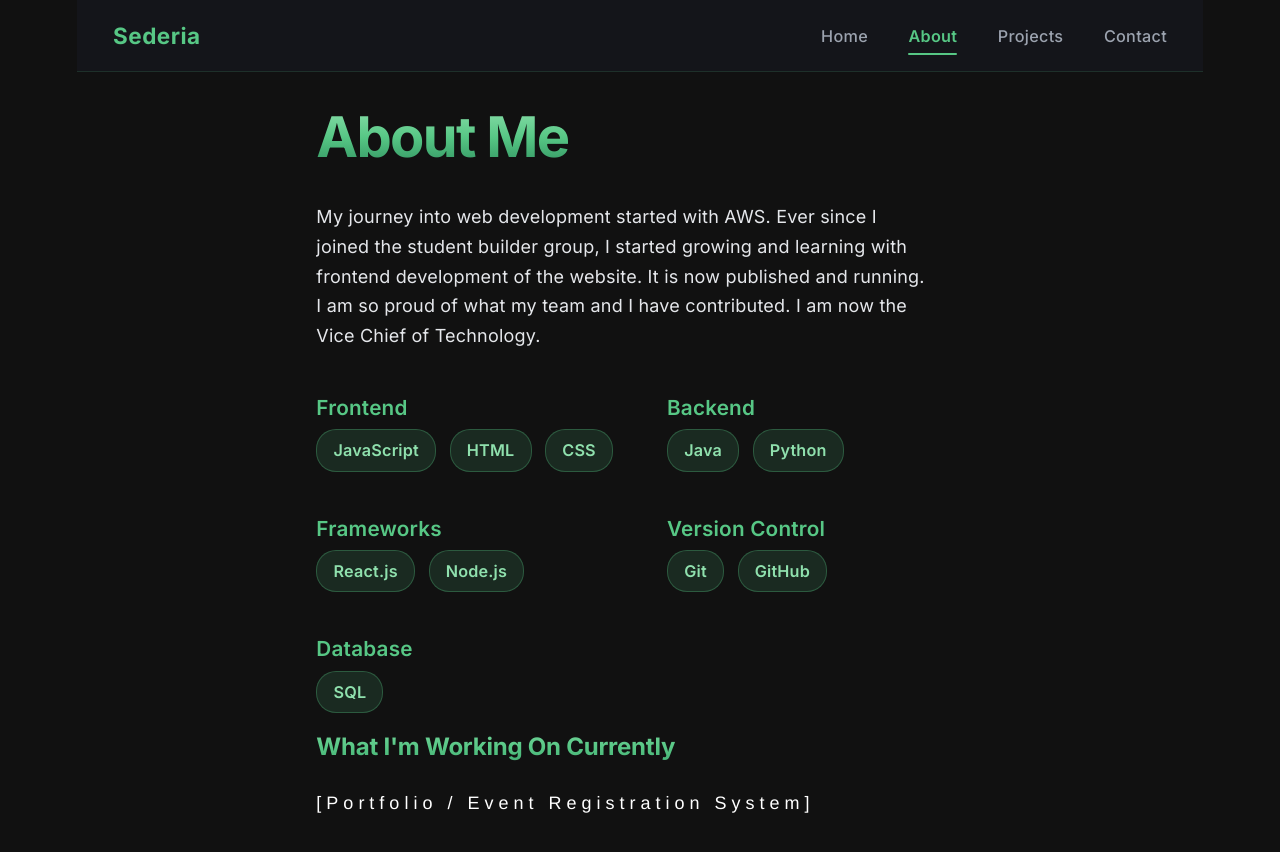
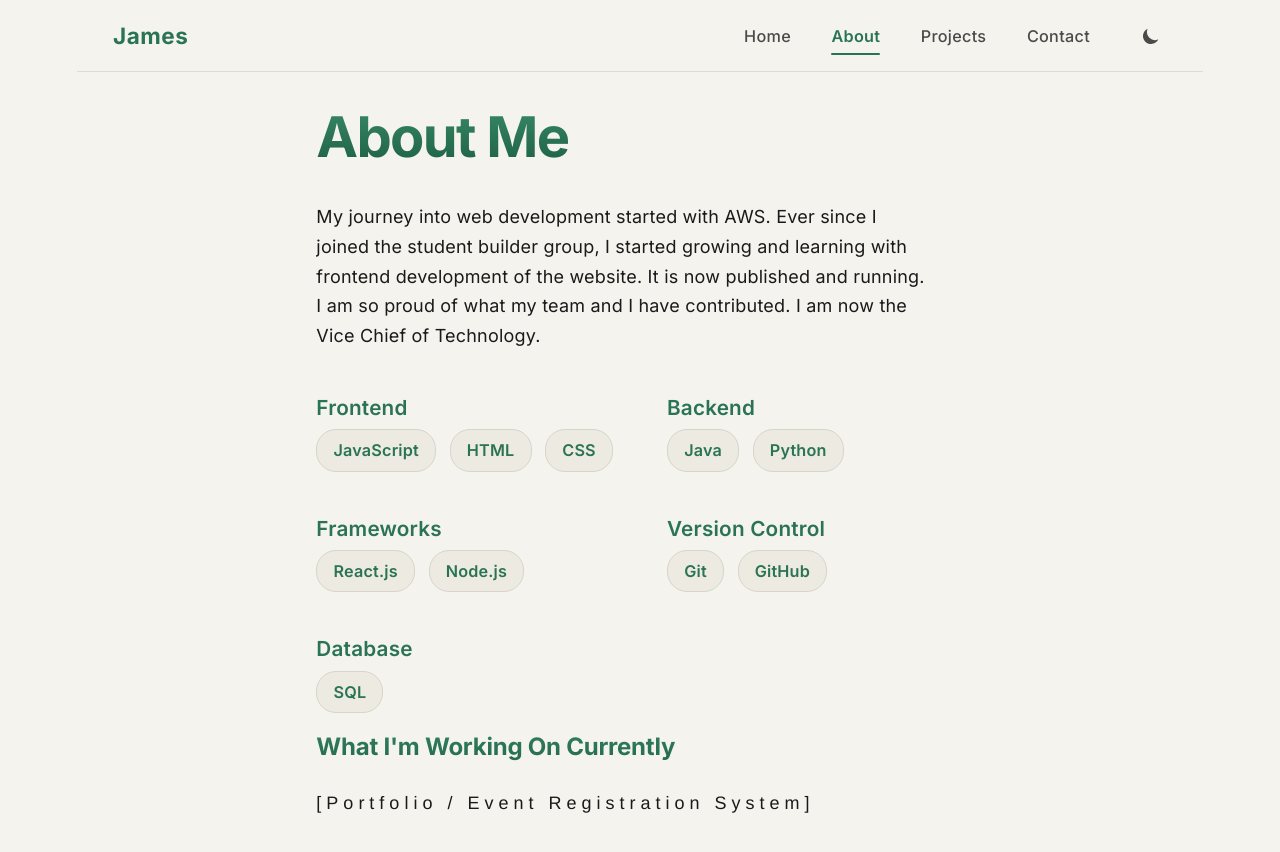
Before and after one commit to james-sed/my-portfolio, a React (Vite) app: page /about in a window 1280 px wide. Shown: the top 852 px of the page. Built offline with nearby package versions, Linux system fonts and the light colour scheme.

Commit message:
Light and dark mode

```diff
--- a/index.html
+++ b/index.html
@@ -11,6 +11,22 @@
   </head>
   <body>
     <div id="root"></div>
+    <script>
+      (function () {
+        try {
+          var stored = localStorage.getItem("theme");
+          var theme =
+            stored === "light" || stored === "dark"
+              ? stored
+              : window.matchMedia("(prefers-color-scheme: dark)").matches
+                ? "dark"
+                : "light";
+          if (theme === "dark") {
+            document.documentElement.classList.add("dark");
+          }
+        } catch (e) {}
+      })();
+    </script>
     <script type="module" src="/src/main.jsx"></script>
   </body>
 </html>
--- a/src/App.css
+++ b/src/App.css
@@ -186,7 +186,7 @@
 .header-landing{
   font-family: var(--heading);
   font-weight: bolder;
-  background: linear-gradient(180deg, #8fe0ad 0%, #57C785 50%, #2e8f5e 100%);
+  background: var(--landing-grad);
   background-clip: text;
   -webkit-background-clip: text;
   color: transparent;
@@ -200,10 +200,11 @@
   position: sticky;
   top: 0;
   z-index: 100;
-  background: rgba(22, 23, 29, 0.85);
+  background: var(--nav-bg);
   backdrop-filter: blur(12px);
   -webkit-backdrop-filter: blur(12px);
-  border-bottom: 1px solid rgba(87, 199, 133, 0.15);
+  border-bottom: 1px solid var(--nav-border);
+  transition: background-color 0.3s ease, border-color 0.3s ease;
 }
 
 .navbar-inner {
@@ -220,20 +221,20 @@
   font-size: 1.25rem;
   font-weight: 700;
   letter-spacing: 0.5px;
-  color: #57C785;
+  color: var(--accent);
   text-decoration: none;
   transition: color 0.25s ease;
 }
 
 .navbar-wordmark:hover {
-  color: #8fe0ad;
+  color: var(--accent-hover);
 }
 
 .navbar-toggle {
   display: none;
   background: none;
   border: none;
-  color: #e5e7eb;
+  color: var(--toggle-col);
   cursor: pointer;
   padding: 4px;
   line-height: 1;
@@ -251,7 +252,7 @@
   font-size: 0.9rem;
   font-weight: 500;
   letter-spacing: 0.3px;
-  color: #9ca3af;
+  color: var(--nav-link);
   text-decoration: none;
   padding: 0.25rem 0;
   transition: color 0.25s ease;
@@ -264,13 +265,13 @@
   bottom: -2px;
   width: 0;
   height: 2px;
-  background: #57C785;
+  background: var(--accent);
   border-radius: 1px;
   transition: width 0.3s ease;
 }
 
 .navbar-links a:hover {
-  color: #f3f4f6;
+  color: var(--nav-link-hover);
 }
 
 .navbar-links a:hover::after {
@@ -278,13 +279,49 @@
 }
 
 .navbar-links a.active {
-  color: #57C785;
+  color: var(--accent);
   font-weight: 600;
 }
 
 .navbar-links a.active::after {
   width: 100%;
-  background: #57C785;
+  background: var(--accent);
+}
+
+.theme-toggle {
+  display: inline-flex;
+  align-items: center;
+  justify-content: center;
+  background: none;
+  border: none;
+  color: var(--nav-link);
+  cursor: pointer;
+  padding: 6px;
+  margin-left: 0.25rem;
+  border-radius: 8px;
+  line-height: 1;
+  transition: color 0.3s ease, background-color 0.3s ease, transform 0.3s ease;
+}
+
+.theme-toggle:hover {
+  color: var(--accent);
+  background: var(--accent-bg);
+}
+
+.theme-toggle:focus-visible {
+  outline: 2px solid var(--accent);
+  outline-offset: 2px;
+}
+
+.theme-toggle-icon {
+  display: flex;
+  align-items: center;
+  justify-content: center;
+  transition: transform 0.4s cubic-bezier(0.4, 0, 0.2, 1), color 0.3s ease;
+}
+
+.theme-toggle:hover .theme-toggle-icon {
+  transform: rotate(20deg) scale(1.1);
 }
 
 @media (max-width: 768px) {
@@ -305,8 +342,8 @@
     justify-content: flex-start;
     gap: 0;
     padding: 5rem 2rem 2rem;
-    background: #16171d;
-    border-left: 1px solid rgba(87, 199, 133, 0.15);
+    background: var(--menu-bg);
+    border-left: 1px solid var(--nav-border);
     transform: translateX(100%);
     transition: transform 0.3s cubic-bezier(0.4, 0, 0.2, 1);
     z-index: 200;
@@ -320,7 +357,13 @@
     width: 100%;
     font-size: 1.1rem;
     padding: 1rem 0;
-    border-bottom: 1px solid rgba(255, 255, 255, 0.06);
+    border-bottom: 1px solid var(--divider-muted);
+  }
+
+  .theme-toggle {
+    margin-left: 0;
+    margin-top: 1rem;
+    align-self: flex-start;
   }
 
   .navbar-links a::after {
@@ -342,6 +385,10 @@
   letter-spacing: 5px;
 }
 
+.about-me-container .header-description {
+  color: var(--text-h);
+}
+
 .header-container{
   margin-top: 50px;
   padding: 20px 20px 20px 20px;
@@ -353,7 +400,7 @@
 
 .strong-words{
   font-style: italic;
-  color: #c5e704;
+  color: var(--strong-words);
   font-weight: bolder;
 }
 
@@ -372,7 +419,7 @@
   text-align: left;
   max-width: 34rem;
   margin: 0 0 2.5rem;
-  color: #e5e7eb;
+  color: var(--text-h);
   font-family: var(--sans);
   letter-spacing: 0.2px;
   line-height: 1.65;
@@ -406,9 +453,9 @@
 }
 
 .skills-list li {
-  background-color: rgba(87, 199, 133, 0.14);
-  color: #8fe0ad;
-  border: 1px solid rgba(87, 199, 133, 0.3);
+  background-color: var(--accent-soft);
+  color: var(--accent-text);
+  border: 1px solid var(--accent-soft-border);
   font-family: var(--sans);
   font-size: 0.9rem;
   font-weight: 600;
@@ -418,16 +465,16 @@
 }
 
 .skills-list li:hover{
-  background-color: rgba(87, 199, 133, 0.28);
-  color: #eafff2;
-  border-color: rgba(87, 199, 133, 0.6);
+  background-color: var(--accent-soft-hover);
+  color: var(--accent-text-hover);
+  border-color: var(--accent-soft-border-hover);
 }
 
 .headers-about{
   text-align: left;
   font-weight: 600;
   font-family: var(--heading);
-  color: #57C785;
+  color: var(--accent);
   font-size: 1.15rem;
   letter-spacing: 0.2px;
 }
@@ -453,36 +500,37 @@
   display: flex;
   flex-direction: column;
   gap: 1rem;
-  background: #1c1c24;
-  border: 1px solid #2a2a36;
+  background: var(--card-bg);
+  border: 1px solid var(--card-border);
   border-radius: 12px;
   padding: 2rem;
-  box-shadow: inset 0 1px 0 rgba(255, 255, 255, 0.04);
+  box-shadow: inset 0 1px 0 var(--card-highlight);
+  transition: background-color 0.3s ease, border-color 0.3s ease;
 }
 
 .contact-input,
 .contact-textarea {
   width: 100%;
   padding: 0.75rem 1rem;
-  background: #14141a;
-  border: 1px solid #2a2a36;
+  background: var(--input-bg);
+  border: 1px solid var(--card-border);
   border-radius: 8px;
-  color: #f3f4f6;
+  color: var(--input-text);
   font-family: var(--sans);
   font-size: 0.95rem;
   outline: none;
-  transition: border-color 0.2s ease;
+  transition: border-color 0.2s ease, background-color 0.3s ease, color 0.3s ease;
   box-sizing: border-box;
 }
 
 .contact-input::placeholder,
 .contact-textarea::placeholder {
-  color: #6b7280;
+  color: var(--placeholder);
 }
 
 .contact-input:focus,
 .contact-textarea:focus {
-  border-color: #f5a623;
+  border-color: var(--focus-color);
 }
 
 .contact-textarea {
@@ -514,7 +562,7 @@
 
 .socials-label {
   margin: 2.5rem 0 1rem;
-  color: #6b7280;
+  color: var(--muted-text);
   font-size: 0.85rem;
   letter-spacing: 0.5px;
   text-transform: uppercase;
@@ -533,22 +581,22 @@
   width: 44px;
   height: 44px;
   border-radius: 10px;
-  background: #1c1c24;
-  border: 1px solid #2a2a36;
-  color: #9ca3af;
+  background: var(--card-bg);
+  border: 1px solid var(--card-border);
+  color: var(--nav-link);
   text-decoration: none;
   transition: color 0.2s ease, border-color 0.2s ease, background-color 0.2s ease;
 }
 
 .social-icon-btn:hover {
-  color: #f5a623;
-  border-color: #f5a623;
+  color: var(--focus-color);
+  border-color: var(--focus-color);
   background: rgba(245, 166, 35, 0.08);
 }
 
 .form-sub-confirm {
   font-family: var(--heading);
-  color: #f3f4f6;
+  color: var(--text-h);
   font-weight: 600;
   font-size: 1.5rem;
   display: flex;
--- a/src/components/Navbar.jsx
+++ b/src/components/Navbar.jsx
@@ -1,9 +1,11 @@
 import { NavLink, Link } from "react-router-dom";
 import { useState } from "react";
-import { HiMenu, HiX } from "react-icons/hi";
+import { HiMenu, HiX, HiSun, HiMoon } from "react-icons/hi";
+import { useTheme } from "../contexts/ThemeContext";
 
 export default function Navbar() {
   const [menuOpen, setMenuOpen] = useState(false);
+  const { theme, toggleTheme } = useTheme();
 
   const closeMenu = () => setMenuOpen(false);
 
@@ -11,13 +13,14 @@ export default function Navbar() {
     <header className="navbar">
       <div className="navbar-inner">
         <Link to="/" className="navbar-wordmark" onClick={closeMenu}>
-          Sederia
+          James
         </Link>
 
         <button
-          className={`navbar-toggle ${menuOpen ? "is-open" : ""}`}
+          className="navbar-toggle"
           onClick={() => setMenuOpen((o) => !o)}
           aria-label="Toggle navigation"
+          aria-expanded={menuOpen}
         >
           {menuOpen ? <HiX size={24} /> : <HiMenu size={24} />}
         </button>
@@ -35,6 +38,22 @@ export default function Navbar() {
           <NavLink to="/contact" onClick={closeMenu}>
             Contact
           </NavLink>
+
+          <button
+            className="theme-toggle"
+            onClick={() => {
+              toggleTheme();
+              closeMenu();
+            }}
+            aria-label={
+              theme === "dark" ? "Switch to light mode" : "Switch to dark mode"
+            }
+            title={theme === "dark" ? "Switch to light mode" : "Switch to dark mode"}
+          >
+            <span className="theme-toggle-icon">
+              {theme === "dark" ? <HiSun size={20} /> : <HiMoon size={20} />}
+            </span>
+          </button>
         </nav>
       </div>
     </header>
--- /dev/null
+++ b/src/contexts/ThemeContext.jsx
@@ -0,0 +1,40 @@
+import { createContext, useContext, useEffect, useState } from "react";
+
+const ThemeContext = createContext(undefined);
+
+function getInitialTheme() {
+  const stored = localStorage.getItem("theme");
+  if (stored === "light" || stored === "dark") {
+    return stored;
+  }
+  return window.matchMedia("(prefers-color-scheme: dark)").matches
+    ? "dark"
+    : "light";
+}
+
+export function ThemeProvider({ children }) {
+  const [theme, setTheme] = useState(getInitialTheme);
+
+  useEffect(() => {
+    const root = document.documentElement;
+    root.classList.toggle("dark", theme === "dark");
+    localStorage.setItem("theme", theme);
+  }, [theme]);
+
+  const toggleTheme = () =>
+    setTheme((t) => (t === "dark" ? "light" : "dark"));
+
+  return (
+    <ThemeContext.Provider value={{ theme, toggleTheme }}>
+      {children}
+    </ThemeContext.Provider>
+  );
+}
+
+export function useTheme() {
+  const ctx = useContext(ThemeContext);
+  if (ctx === undefined) {
+    throw new Error("useTheme must be used within a ThemeProvider");
+  }
+  return ctx;
+}
--- a/src/index.css
+++ b/src/index.css
@@ -1,15 +1,39 @@
 :root {
-  --text: #6b6375;
-  --text-h: #08060d;
-  --bg: #111111;
-  --border: #e5e4e7;
-  --code-bg: #f4f3ec;
-  --accent: #aa3bff;
-  --accent-bg: rgba(170, 59, 255, 0.1);
-  --accent-border: rgba(170, 59, 255, 0.5);
-  --social-bg: rgba(244, 243, 236, 0.5);
+  --text: #1a1a1a;
+  --text-h: #1a1a1a;
+  --bg: #f5f3ee;
+  --border: #d8d4c9;
+  --code-bg: #edeae2;
+  --card-bg: #edeae2;
+  --card-border: #d8d4c9;
+  --card-highlight: rgba(255, 255, 255, 0.6);
+  --accent: #2a7454;
+  --accent-hover: #276b4e;
+  --accent-soft: #edeae2;
+  --accent-text: #2a7454;
+  --accent-soft-border: #d8d4c9;
+  --accent-soft-hover: #e4e0d6;
+  --accent-text-hover: #276b4e;
+  --accent-soft-border-hover: #c1bcaf;
+  --accent-bg: rgba(42, 116, 84, 0.1);
+  --accent-border: rgba(42, 116, 84, 0.5);
+  --social-bg: #edeae2;
+  --nav-bg: rgba(245, 243, 238, 0.85);
+  --nav-border: rgba(42, 116, 84, 0.15);
+  --nav-link: #4a4a4a;
+  --nav-link-hover: #1a1a1a;
+  --toggle-col: #1a1a1a;
+  --input-bg: #f5f3ee;
+  --input-text: #1a1a1a;
+  --menu-bg: #edeae2;
+  --divider-muted: rgba(26, 26, 26, 0.08);
+  --strong-words: #c5e704;
+  --placeholder: #5c5c5c;
+  --muted-text: #5c5c5c;
+  --focus-color: #a86200;
+  --landing-grad: linear-gradient(180deg, #3a8a66 0%, #2a7454 50%, #1f5f46 100%);
   --shadow:
-    rgba(0, 0, 0, 0.1) 0 10px 15px -3px, rgba(0, 0, 0, 0.05) 0 4px 6px -2px;
+    rgba(26, 26, 26, 0.12) 0 10px 15px -3px, rgba(26, 26, 26, 0.06) 0 4px 6px -2px;
 
   --sans: 'Inter', system-ui, 'Segoe UI', Roboto, sans-serif;
   --heading: 'Inter', system-ui, 'Segoe UI', Roboto, sans-serif;
@@ -17,7 +41,7 @@
 
   font: 18px/145% var(--sans);
   letter-spacing: 0.18px;
-  color-scheme: light dark;
+  color-scheme: light;
   color: var(--text);
   background: var(--bg);
   font-synthesis: none;
@@ -30,28 +54,55 @@
   }
 }
 
-@media (prefers-color-scheme: dark) {
-  :root {
+.dark {
   --text: #9ca3af;
   --text-h: #f3f4f6;
-    --bg: #16171d;
+  --bg: #111111;
   --border: #2e303a;
   --code-bg: #1f2028;
-    --accent: #c084fc;
-    --accent-bg: rgba(192, 132, 252, 0.15);
-    --accent-border: rgba(192, 132, 252, 0.5);
-    --social-bg: rgba(47, 48, 58, 0.5);
+  --card-bg: #1c1c24;
+  --card-border: #2a2a36;
+  --card-highlight: rgba(255, 255, 255, 0.04);
+  --accent: #57c785;
+  --accent-hover: #8fe0ad;
+  --accent-soft: rgba(87, 199, 133, 0.14);
+  --accent-text: #8fe0ad;
+  --accent-soft-border: rgba(87, 199, 133, 0.3);
+  --accent-soft-hover: rgba(87, 199, 133, 0.28);
+  --accent-text-hover: #eafff2;
+  --accent-soft-border-hover: rgba(87, 199, 133, 0.6);
+  --accent-bg: rgba(87, 199, 133, 0.14);
+  --accent-border: rgba(87, 199, 133, 0.5);
+  --social-bg: #16171d;
+  --nav-bg: rgba(22, 23, 29, 0.85);
+  --nav-border: rgba(87, 199, 133, 0.15);
+  --nav-link: #9ca3af;
+  --nav-link-hover: #f3f4f6;
+  --toggle-col: #e5e7eb;
+  --input-bg: #14141a;
+  --input-text: #f3f4f6;
+  --menu-bg: #16171d;
+  --divider-muted: rgba(255, 255, 255, 0.06);
+  --strong-words: #c5e704;
+  --placeholder: #7c8490;
+  --muted-text: #9ca3af;
+  --focus-color: #f5a623;
+  --landing-grad: linear-gradient(180deg, #8fe0ad 0%, #57c785 50%, #2e8f5e 100%);
   --shadow:
     rgba(0, 0, 0, 0.4) 0 10px 15px -3px, rgba(0, 0, 0, 0.25) 0 4px 6px -2px;
+
+  color-scheme: dark;
 }
 
-  #social .button-icon {
+.dark #social .button-icon {
   filter: invert(1) brightness(2);
-  }
 }
 
 body {
   margin: 0;
+  background: var(--bg);
+  color: var(--text);
+  transition: background-color 0.3s ease, color 0.3s ease;
 }
 
 #root {
--- a/src/main.jsx
+++ b/src/main.jsx
@@ -3,11 +3,14 @@ import { createRoot } from 'react-dom/client'
 import './index.css'
 import App from './App.jsx'
 import { BrowserRouter } from 'react-router-dom'
+import { ThemeProvider } from './contexts/ThemeContext'
 
 createRoot(document.getElementById('root')).render(
   <StrictMode>
     <BrowserRouter>
-    <App />
+      <ThemeProvider>
+        <App />
+      </ThemeProvider>
     </BrowserRouter>
   </StrictMode>
 )
```
Lines whose indentation alone changed are shown as unchanged.
